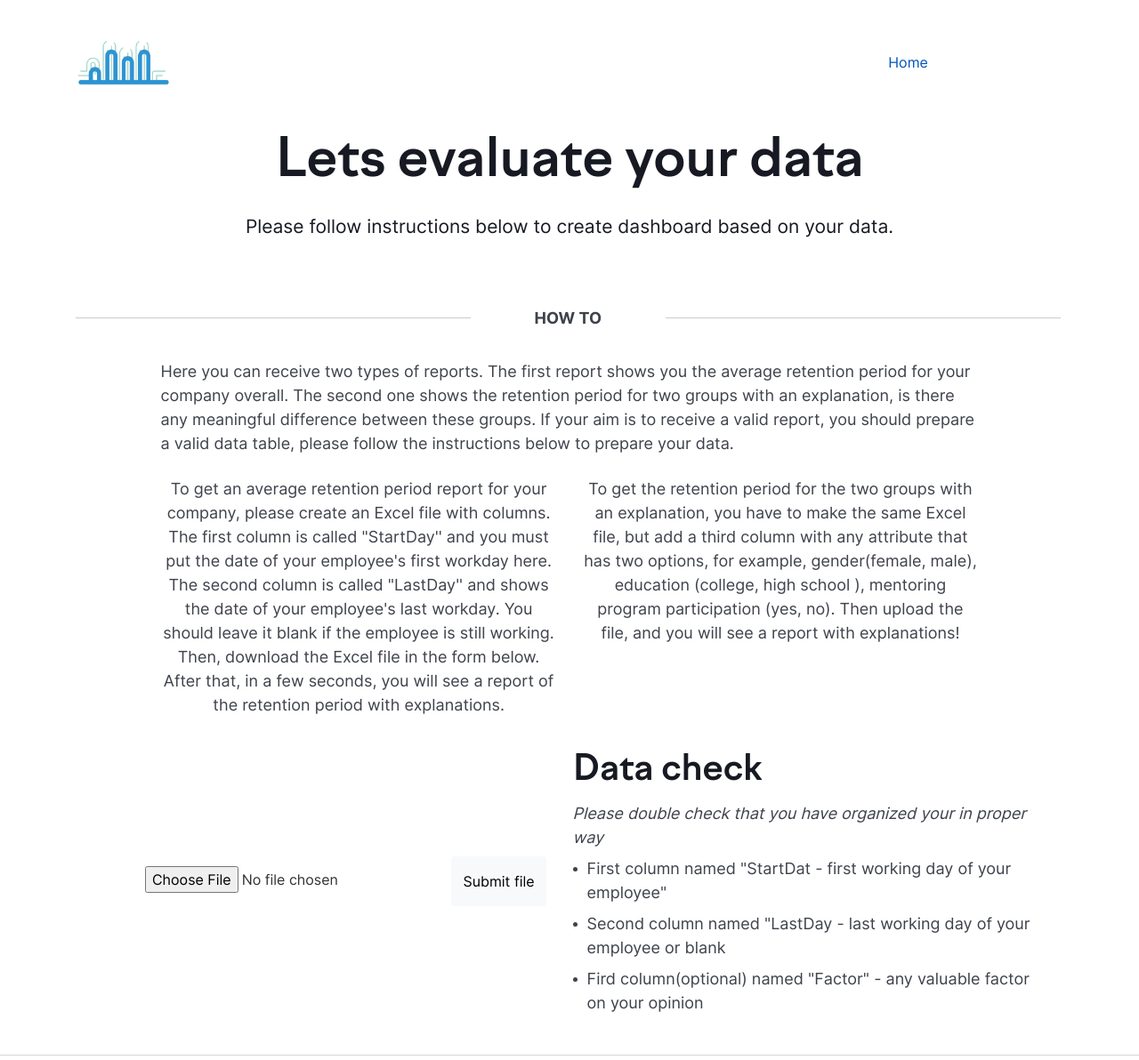
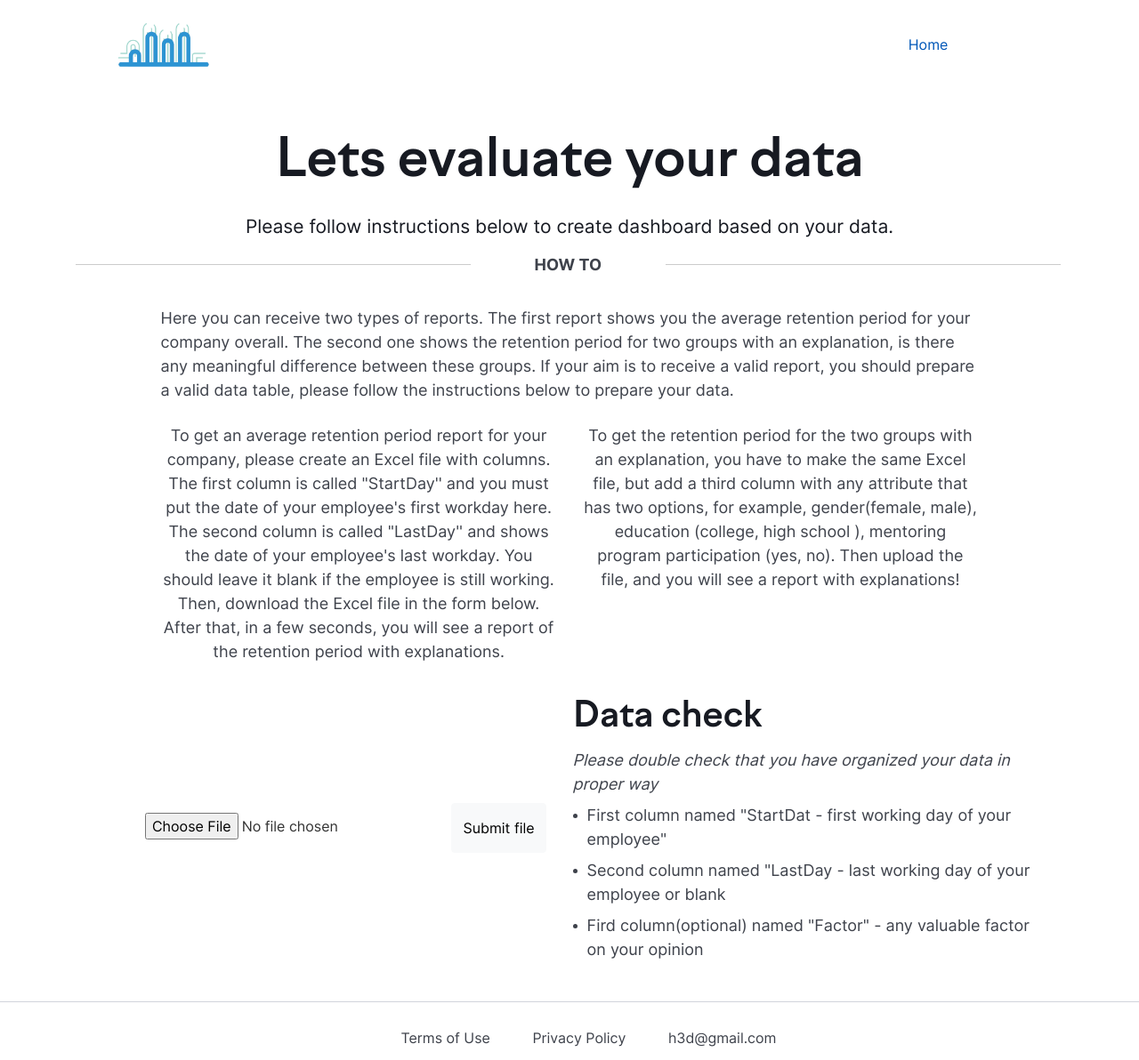
Before and after one commit to FOlexander/had, a Django app: page /datadawnload in a window 1280 px wide. Shown: the top 1192 px of the page at 89% size. Run offline with Django 4.2, Linux system fonts and the light colour scheme.

Commit message:
15.06 style udates

```diff
--- a/h3d/main/static/main/css/style.css
+++ b/h3d/main/static/main/css/style.css
@@ -85,7 +85,14 @@
     font-weight: bolder;
     font-display: swap
 }
-
+.va {
+    margin: auto 1px;
+}
+.nav-info .col-4 a {
+    position: relative;
+    margin-left: 45px;
+    z-index: 9999
+}
 html {
     -webkit-box-sizing: border-box;
     box-sizing: border-box;
@@ -3040,12 +3047,12 @@ li:last-of-type {
 .main-screen {
     background: #fff;
     overflow: hidden;
-    padding: 89px 0 70px
+    padding: 89px 0 10px
 }
 
 .main-screen .nav {
     background: #fff;
-    padding: 40px 0;
+    padding: 20px 0;
     position: absolute;
     width: 100%;
     height: 75px;
--- a/h3d/main/templates/main/datapreparation.html
+++ b/h3d/main/templates/main/datapreparation.html
@@ -35,7 +35,7 @@
                     <div class="row align-items-center justify-content-between">
                         <!-- logo -->
                         <div class="col-4 header-logo">
-                            <a href="{% url 'datadawnload' %}" ><img src="{% static 'main/images/LogoHADBig1.png' %}" width="108" alt=""></a>
+                            <a href="/" ><img src="{% static 'main/images/LogoHADBig1.png' %}" width="108" alt=""></a>
                         </div>
                         <div class="col-4">
                             <a href="{% url 'index' %}">Home</a>
@@ -136,7 +136,7 @@
                 <div class="col-lg-6">
                     <div class="text-pic-screen__text">
                         <h3>Data check</h3>
-                        <p><em>Please double check that you have organized your in proper way</em></p>
+                        <p><em>Please double check that you have organized your data in proper way</em></p>
                         <ul>
                             <li>First column named "StartDat - first working day of your employee"</li>
                             <li>Second column named "LastDay -  last working day of your employee or blank</li>
```
Also changed, not shown: h3d/main/templates/main/chart.html (+37 -8 lines), h3d/db.sqlite3.
